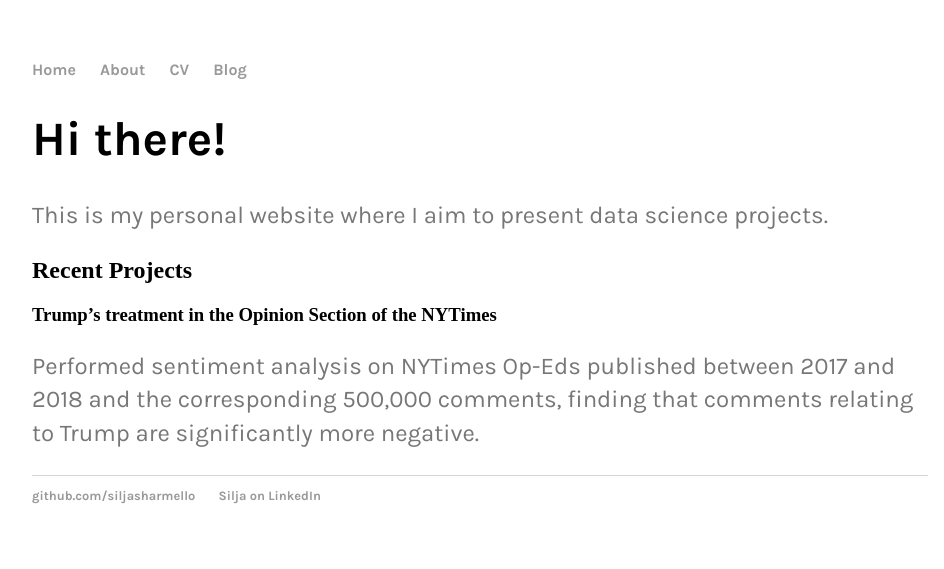
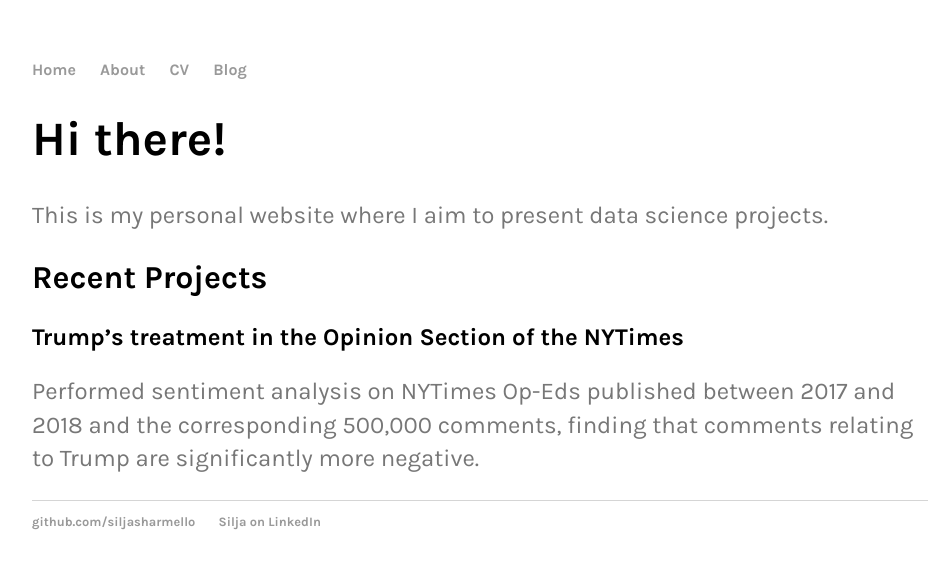
Before and after one commit to siljasharmello/siljasharmello.github.io, a Jekyll site: the page built from index.html, in a window 1280 px wide. Shown: the top 569 px of the page, without its empty margins (160-1104 px from the left). Built offline with Jekyll 4.4.1, drawn with Linux system fonts in a browser that asks for light colours.

Commit message:
Update main.css

```diff
--- a/css/main.css
+++ b/css/main.css
@@ -25,6 +25,15 @@ h1 {
     font-size: 3em;
     font-family:'Karla', 'Arial', 'Sans-Serif';
 }
+h2 {
+    font-size: 2em;
+    font-family:'Karla', 'Arial', 'Sans-Serif';
+}
+h3 {
+    font-size: 1.5em;
+    font-family:'Karla', 'Arial', 'Sans-Serif';
+}
+
 p {
     font-size: 1.5em;
     line-height: 1.4em;
```
